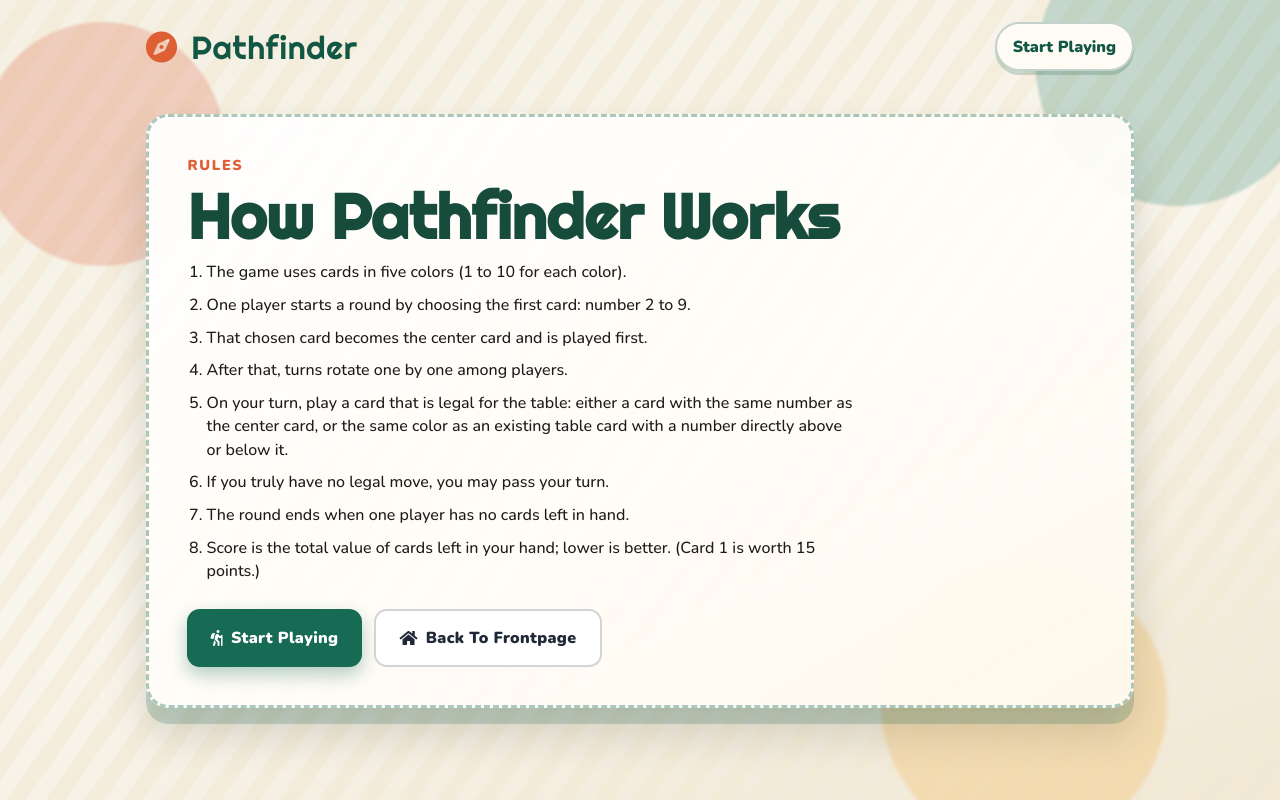
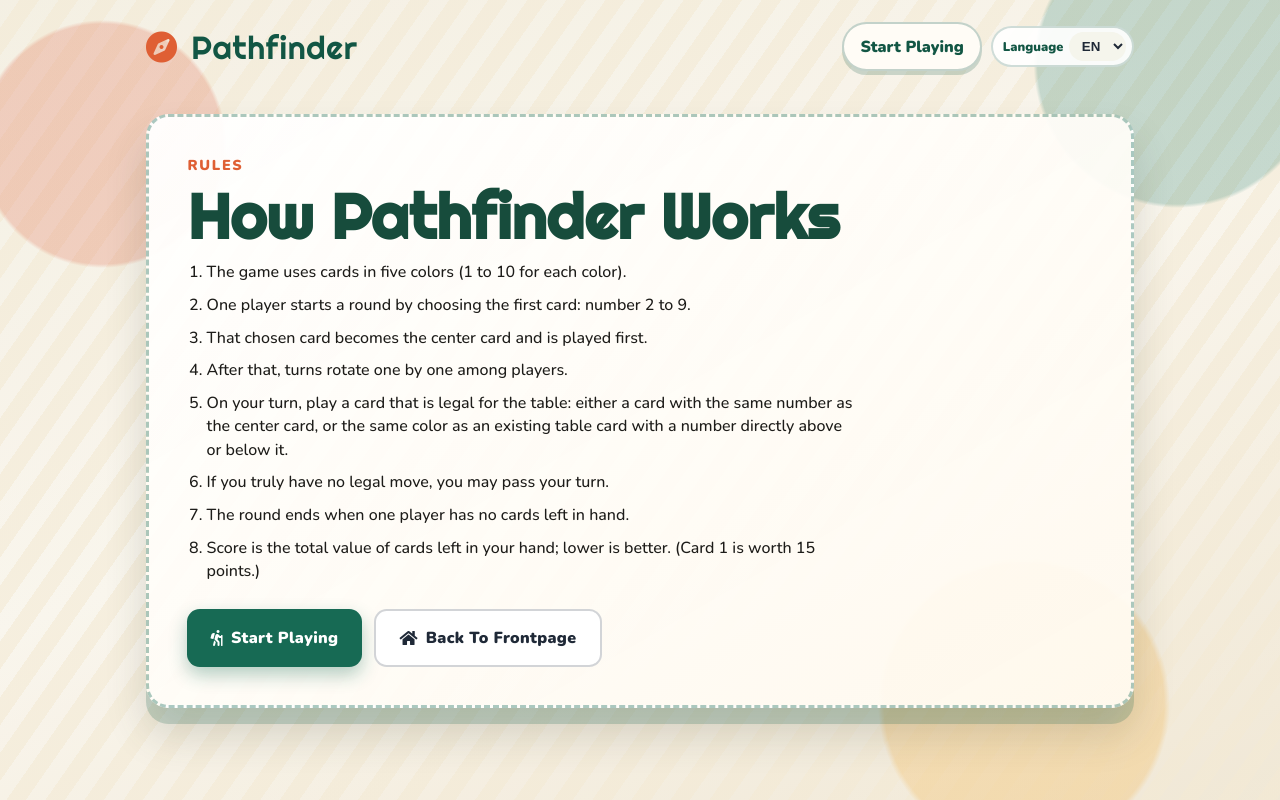
Before and after one commit to wil-lem/pathfinder, a website: page pathfinder_client/web/rules.html in a window 1280 px wide. Drawn offline with nearby package versions, Linux system fonts and the light colour scheme.

Commit message:
Add EN/NL language switcher with Dutch translations

```diff
--- a/pathfinder_client/web/assets/css/style.css
+++ b/pathfinder_client/web/assets/css/style.css
@@ -918,6 +918,37 @@
   padding: .4rem 0 .7rem;
 }
 
+.nav-controls {
+  display: flex;
+  align-items: center;
+  gap: .6rem;
+}
+
+.language-switcher {
+  display: inline-flex;
+  align-items: center;
+  gap: .35rem;
+  background: rgba(255, 255, 255, 0.9);
+  border: 2px solid rgba(18, 86, 68, 0.2);
+  border-radius: 999px;
+  padding: .25rem .4rem .25rem .6rem;
+}
+
+.language-switcher label {
+  font-size: .8rem;
+  font-weight: 800;
+  color: #125644;
+}
+
+.language-switcher select {
+  border: 0;
+  border-radius: 999px;
+  padding: .35rem .55rem;
+  font-weight: 800;
+  background: #f5f5ec;
+  color: #1f2937;
+}
+
 .landing-nav .brand,
 .landing-nav .brand:visited {
   color: #125644;
@@ -1114,6 +1145,33 @@
   background: #f5f4ef;
 }
 
+.game-language-switcher {
+  position: fixed;
+  top: .7rem;
+  right: .7rem;
+  z-index: 2200;
+  display: inline-flex;
+  align-items: center;
+  gap: .35rem;
+  padding: .25rem .4rem;
+  border-radius: 999px;
+  background: rgba(255, 255, 255, 0.9);
+  border: 1px solid rgba(0, 0, 0, 0.22);
+}
+
+.game-language-switcher label {
+  font-size: .75rem;
+  font-weight: 800;
+}
+
+.game-language-switcher select {
+  border: 0;
+  border-radius: 999px;
+  background: #ececec;
+  font-weight: 800;
+  padding: .35rem .45rem;
+}
+
 .rules-card {
   margin-top: 2rem;
 }
@@ -1157,6 +1215,12 @@
     padding: .8rem;
   }
 
+  .nav-controls {
+    width: 100%;
+    justify-content: flex-end;
+    flex-wrap: wrap;
+  }
+
   .hero-card {
     margin-top: 1rem;
     box-shadow: 0 10px 0 rgba(17, 95, 76, 0.18), 0 18px 26px rgba(66, 71, 54, 0.16);
--- /dev/null
+++ b/pathfinder_client/web/js/i18n.js
@@ -0,0 +1,225 @@
+(function() {
+    var STORAGE_KEY = 'pathfinder-language';
+    var DEFAULT_LANGUAGE = 'en';
+
+    var dictionaries = {
+        en: {
+            language: {
+                label: 'Language'
+            },
+            nav: {
+                howToPlay: 'How to play',
+                startPlaying: 'Start Playing'
+            },
+            landing: {
+                kicker: 'Card strategy game',
+                title: 'Find your path, outplay your friends.',
+                subtitle: 'Start a game in seconds, invite players with one link, and race through tactical rounds where every card matters.',
+                readRules: 'Read The Rules'
+            },
+            rules: {
+                kicker: 'Rules',
+                title: 'How Pathfinder Works',
+                line1: 'The game uses cards in five colors (1 to 10 for each color).',
+                line2: 'One player starts a round by choosing the first card: number 2 to 9.',
+                line3: 'That chosen card becomes the center card and is played first.',
+                line4: 'After that, turns rotate one by one among players.',
+                line5: 'On your turn, play a card that is legal for the table: either a card with the same number as the center card, or the same color as an existing table card with a number directly above or below it.',
+                line6: 'If you truly have no legal move, you may pass your turn.',
+                line7: 'The round ends when one player has no cards left in hand.',
+                line8: 'Score is the total value of cards left in your hand; lower is better. (Card 1 is worth 15 points.)',
+                backToFrontpage: 'Back To Frontpage'
+            },
+            game: {
+                yourName: 'Your name',
+                startGame: 'Start game',
+                joinGame: 'Join game',
+                minNameError: 'Please enter a name of at least 4 characters.',
+                welcomeShare: 'Welcome {name} - Share this URL to invite others',
+                addCpu: 'Add CPU',
+                players: 'Players',
+                start: 'Start',
+                waitingForStart: 'Waiting for <em>{creator}</em> to start the game.',
+                pass: 'Pass',
+                play: 'Play',
+                chooseFirstCard: 'Choose the first card',
+                choose: 'Choose',
+                askedForCard: '<em>{user}</em> asked for the {color} {number}',
+                gameDone: 'Game done',
+                ok: 'OK',
+                waiting: 'Waiting',
+                done: 'Done',
+                player: 'Player',
+                round: 'Round',
+                total: 'Total',
+                illegalOnce: '{player} illegally passed once.',
+                illegalTimes: '{player} illegally passed {count} times.',
+                copy: 'Copy',
+                copied: 'Copied',
+                whatsapp: 'Whatsapp'
+            }
+        },
+        nl: {
+            language: {
+                label: 'Taal'
+            },
+            nav: {
+                howToPlay: 'Spelregels',
+                startPlaying: 'Start Spelen'
+            },
+            landing: {
+                kicker: 'Strategisch kaartspel',
+                title: 'Vind je pad en speel iedereen eruit.',
+                subtitle: 'Start binnen enkele seconden een spel, nodig spelers uit met een link en speel slimme rondes waarin elke kaart telt.',
+                readRules: 'Lees De Regels'
+            },
+            rules: {
+                kicker: 'Regels',
+                title: 'Hoe Pathfinder Werkt',
+                line1: 'Het spel gebruikt kaarten in vijf kleuren (1 t/m 10 per kleur).',
+                line2: 'Eén speler start de ronde door de eerste kaart te kiezen: nummer 2 t/m 9.',
+                line3: 'Die gekozen kaart wordt de middenkaart en wordt als eerste gespeeld.',
+                line4: 'Daarna gaat de beurt om de beurt langs alle spelers.',
+                line5: 'In jouw beurt speel je een geldige kaart: ofwel dezelfde waarde als de middenkaart, of dezelfde kleur als een kaart op tafel met een direct hoger of lager nummer.',
+                line6: 'Heb je echt geen geldige zet, dan mag je passen.',
+                line7: 'De ronde eindigt zodra één speler geen kaarten meer in de hand heeft.',
+                line8: 'Je score is de totale waarde van kaarten in je hand; lager is beter. (Kaart 1 is 15 punten waard.)',
+                backToFrontpage: 'Terug Naar Voorpagina'
+            },
+            game: {
+                yourName: 'Jouw naam',
+                startGame: 'Start spel',
+                joinGame: 'Meedoen',
+                minNameError: 'Vul een naam in van minimaal 4 tekens.',
+                welcomeShare: 'Welkom {name} - Deel deze URL om anderen uit te nodigen',
+                addCpu: 'CPU toevoegen',
+                players: 'Spelers',
+                start: 'Start',
+                waitingForStart: 'Wachten op <em>{creator}</em> om het spel te starten.',
+                pass: 'Passen',
+                play: 'Spelen',
+                chooseFirstCard: 'Kies de eerste kaart',
+                choose: 'Kies',
+                askedForCard: '<em>{user}</em> koos {color} {number}',
+                gameDone: 'Spel afgelopen',
+                ok: 'OK',
+                waiting: 'Wachten',
+                done: 'Klaar',
+                player: 'Speler',
+                round: 'Ronde',
+                total: 'Totaal',
+                illegalOnce: '{player} heeft 1 keer onterecht gepast.',
+                illegalTimes: '{player} heeft {count} keer onterecht gepast.',
+                copy: 'Kopieer',
+                copied: 'Gekopieerd',
+                whatsapp: 'Whatsapp'
+            }
+        }
+    };
+
+    var listeners = [];
+
+    function getByPath(object, path) {
+        var keys = path.split('.');
+        var value = object;
+        for (var i = 0; i < keys.length; i++) {
+            if (value === undefined || value === null) {
+                return undefined;
+            }
+            value = value[keys[i]];
+        }
+        return value;
+    }
+
+    function interpolate(template, params) {
+        if (!params) {
+            return template;
+        }
+        return template.replace(/\{([a-zA-Z0-9_]+)\}/g, function(match, key) {
+            return params[key] !== undefined ? params[key] : match;
+        });
+    }
+
+    function getLanguage() {
+        var stored = localStorage.getItem(STORAGE_KEY);
+        if (stored && dictionaries[stored]) {
+            return stored;
+        }
+        return DEFAULT_LANGUAGE;
+    }
+
+    function setLanguage(languageCode) {
+        if (!dictionaries[languageCode]) {
+            return;
+        }
+        localStorage.setItem(STORAGE_KEY, languageCode);
+        listeners.forEach(function(listener) {
+            listener(languageCode);
+        });
+    }
+
+    function t(key, params) {
+        var languageCode = getLanguage();
+        var dict = dictionaries[languageCode] || dictionaries[DEFAULT_LANGUAGE];
+        var value = getByPath(dict, key);
+
+        if (value === undefined) {
+            value = getByPath(dictionaries[DEFAULT_LANGUAGE], key);
+        }
+
+        if (typeof value !== 'string') {
+            return key;
+        }
+
+        return interpolate(value, params);
+    }
+
+    function applyToDOM(root) {
+        var node = root || document;
+
+        node.querySelectorAll('[data-i18n]').forEach(function(element) {
+            var key = element.getAttribute('data-i18n');
+            element.textContent = t(key);
+        });
+
+        node.querySelectorAll('[data-i18n-html]').forEach(function(element) {
+            var key = element.getAttribute('data-i18n-html');
+            element.innerHTML = t(key);
+        });
+    }
+
+    function initLanguageSwitcher(selector, root) {
+        var node = root || document;
+        var select = node.querySelector(selector);
+        if (!select) {
+            return;
+        }
+
+        select.value = getLanguage();
+        select.addEventListener('change', function() {
+            setLanguage(select.value);
+        });
+
+        subscribe(function(lang) {
+            select.value = lang;
+        });
+    }
+
+    function subscribe(listener) {
+        listeners.push(listener);
+        return function() {
+            listeners = listeners.filter(function(item) {
+                return item !== listener;
+            });
+        };
+    }
+
+    window.PathfinderI18n = {
+        t: t,
+        getLanguage: getLanguage,
+        setLanguage: setLanguage,
+        applyToDOM: applyToDOM,
+        initLanguageSwitcher: initLanguageSwitcher,
+        subscribe: subscribe
+    };
+})();
--- a/pathfinder_client/web/js/states/RoundState.js
+++ b/pathfinder_client/web/js/states/RoundState.js
@@ -44,13 +44,13 @@ class RoundState extends BaseState {
         this.wrapper.appendChild(this.buttons);
 
 
-        this.passButton = new Button('Pass',this.buttons);
+        this.passButton = new Button(this.parent.t('game.pass'),this.buttons);
         this.passButton.addClass('pass-button').disable().onClick(()=>{
             this.passTurn();
         });
         this.passButton.adFaIcon('hand-paper');
 
-        this.playButton = new Button('Play',this.buttons);
+        this.playButton = new Button(this.parent.t('game.play'),this.buttons);
         this.playButton.addClass('play-button').disable().onClick(()=>{
            this.playCard();
         });
--- a/pathfinder_client/web/js/widgets/ChooseFirstCard.js
+++ b/pathfinder_client/web/js/widgets/ChooseFirstCard.js
@@ -16,7 +16,7 @@ class ChooseFirstCard {
 
 
         var text = Interactions.createDiv();
-        text.textContent = 'Choose the first card';
+        text.textContent = this.parent.parent.t('game.chooseFirstCard');
         this.firstCardModal.addToLeft(text);
 
         var chooseColor = Interactions.createDiv({class:'choose-color'});
@@ -34,7 +34,7 @@ class ChooseFirstCard {
         }
         this.firstCardModal.appendChild(chooseNumber);
 
-        this.confirmButton = new Button('Choose');
+        this.confirmButton = new Button(this.parent.parent.t('game.choose'));
         this.confirmButton.disable();
         this.confirmButton.adFaIcon('check');
 
--- a/pathfinder_client/web/js/widgets/NotifyFirstCard.js
+++ b/pathfinder_client/web/js/widgets/NotifyFirstCard.js
@@ -4,7 +4,11 @@ class NotifyFirstCard {
         this.modal.addClass('notify-first-card');
 
         var text = Interactions.createDiv();
-        text.innerHTML = '<em>' + userName + '</em> asked for the ' + color + ' ' + number;
+        if(window.PathfinderI18n) {
+            text.innerHTML = window.PathfinderI18n.t('game.askedForCard', {user: userName, color: color, number: number});
+        } else {
+            text.innerHTML = '<em>' + userName + '</em> asked for the ' + color + ' ' + number;
+        }
         this.modal.addToLeft(text);
 
         var card = new Card(number,color);
--- a/pathfinder_client/web/rules.html
+++ b/pathfinder_client/web/rules.html
@@ -14,34 +14,53 @@
 
   <link rel="stylesheet" type="text/css" href="/assets/css/style.css">
   <link rel="stylesheet" type="text/css" href="/assets/vendor/fontawesome/css/all.min.css">
+  <script src="/js/i18n.js"></script>
+  <script>
+    document.addEventListener('DOMContentLoaded', function() {
+      if (window.PathfinderI18n) {
+        window.PathfinderI18n.initLanguageSwitcher('.language-select');
+        window.PathfinderI18n.applyToDOM(document);
+        window.PathfinderI18n.subscribe(function() {
+          window.PathfinderI18n.applyToDOM(document);
+        });
+      }
+    }, false);
+  </script>
 </head>
 <body class="marketing-page rules-page">
   <main class="landing-shell">
     <header class="landing-nav">
       <a class="brand" href="/"><i class="fas fa-compass"></i> Pathfinder</a>
-      <a class="rules-link" href="/game">Start Playing</a>
+      <div class="nav-controls">
+        <a class="rules-link" href="/game" data-i18n="nav.startPlaying">Start Playing</a>
+        <div class="language-switcher">
+          <label for="language-select" data-i18n="language.label">Language</label>
+          <select id="language-select" class="language-select" aria-label="Language selector">
+            <option value="en">EN</option>
+            <option value="nl">NL</option>
+          </select>
+        </div>
+      </div>
     </header>
 
     <section class="hero-card rules-card">
-      <p class="hero-kicker">Rules</p>
-      <h1>How Pathfinder Works</h1>
+      <p class="hero-kicker" data-i18n="rules.kicker">Rules</p>
+      <h1 data-i18n="rules.title">How Pathfinder Works</h1>
 
       <ol class="rules-list">
-        <li>The game uses cards in five colors (1 to 10 for each color).</li>
-        <li>One player starts a round by choosing the first card: number 2 to 9.</li>
-        <li>That chosen card becomes the center card and is played first.</li>
-        <li>After that, turns rotate one by one among players.</li>
-        <li>On your turn, play a card that is legal for the table:
-          either a card with the same number as the center card, or the same color as an existing table card with a number directly above or below it.</li>
-        <li>If you truly have no legal move, you may pass your turn.</li>
-        <li>The round ends when one player has no cards left in hand.</li>
-        <li>Score is the total value of cards left in your hand; lower is better.
-          (Card 1 is worth 15 points.)</li>
+        <li data-i18n="rules.line1">The game uses cards in five colors (1 to 10 for each color).</li>
+        <li data-i18n="rules.line2">One player starts a round by choosing the first card: number 2 to 9.</li>
+        <li data-i18n="rules.line3">That chosen card becomes the center card and is played first.</li>
+        <li data-i18n="rules.line4">After that, turns rotate one by one among players.</li>
+        <li data-i18n="rules.line5">On your turn, play a card that is legal for the table: either a card with the same number as the center card, or the same color as an existing table card with a number directly above or below it.</li>
+        <li data-i18n="rules.line6">If you truly have no legal move, you may pass your turn.</li>
+        <li data-i18n="rules.line7">The round ends when one player has no cards left in hand.</li>
+        <li data-i18n="rules.line8">Score is the total value of cards left in your hand; lower is better. (Card 1 is worth 15 points.)</li>
       </ol>
 
       <div class="hero-actions">
-        <a class="hero-button" href="/game"><i class="fas fa-hiking"></i> Start Playing</a>
-        <a class="hero-button ghost" href="/"><i class="fas fa-home"></i> Back To Frontpage</a>
+        <a class="hero-button" href="/game"><i class="fas fa-hiking"></i> <span data-i18n="nav.startPlaying">Start Playing</span></a>
+        <a class="hero-button ghost" href="/"><i class="fas fa-home"></i> <span data-i18n="rules.backToFrontpage">Back To Frontpage</span></a>
       </div>
     </section>
   </main>
```
Also changed, not shown: pathfinder_client/web/game.html (+21 -0 lines), pathfinder_client/web/index.html (+25 -6 lines), pathfinder_client/web/js/Interactions.js (+10 -3 lines), pathfinder_client/web/js/Pathfinder.js (+7 -0 lines), pathfinder_client/web/js/states/InitialState.js (+4 -4 lines), pathfinder_client/web/js/states/InviteState.js (+5 -5 lines), pathfinder_client/web/js/widgets/ScoreModal.js (+16 -9 lines).
